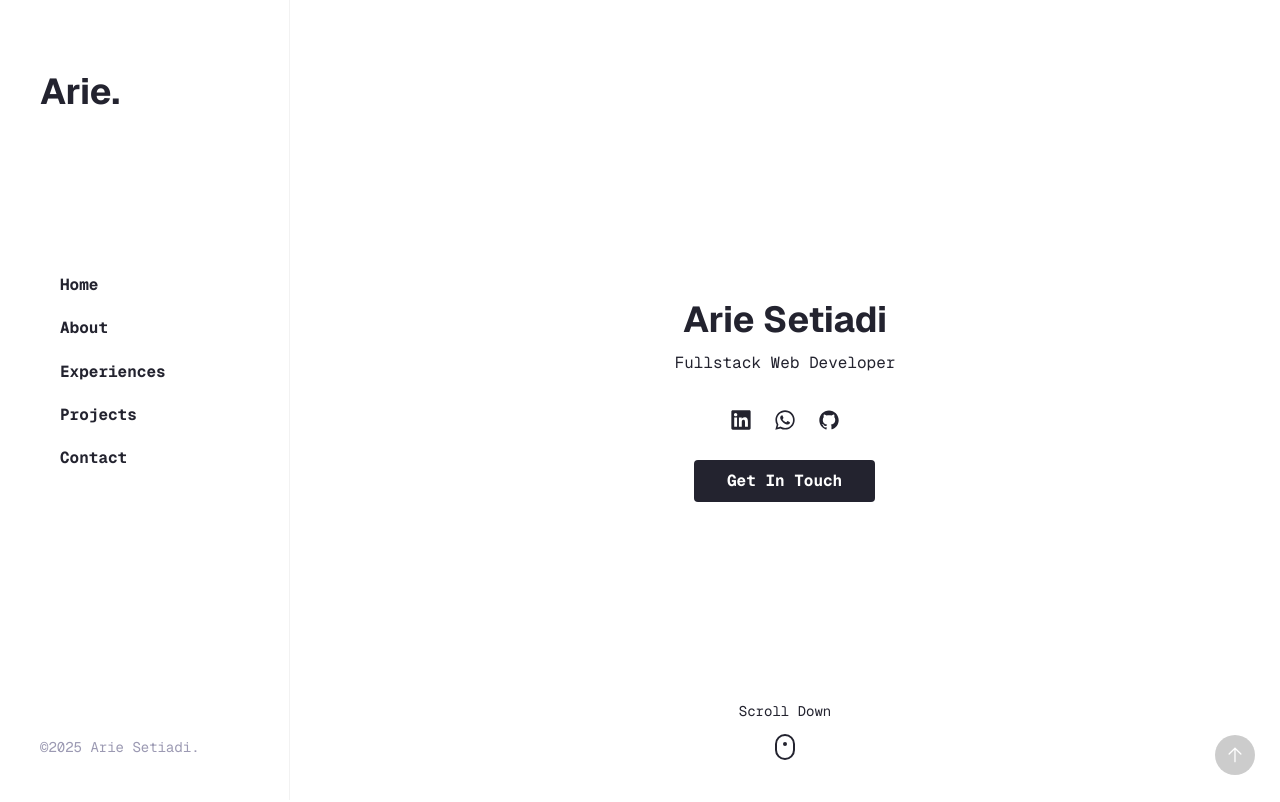
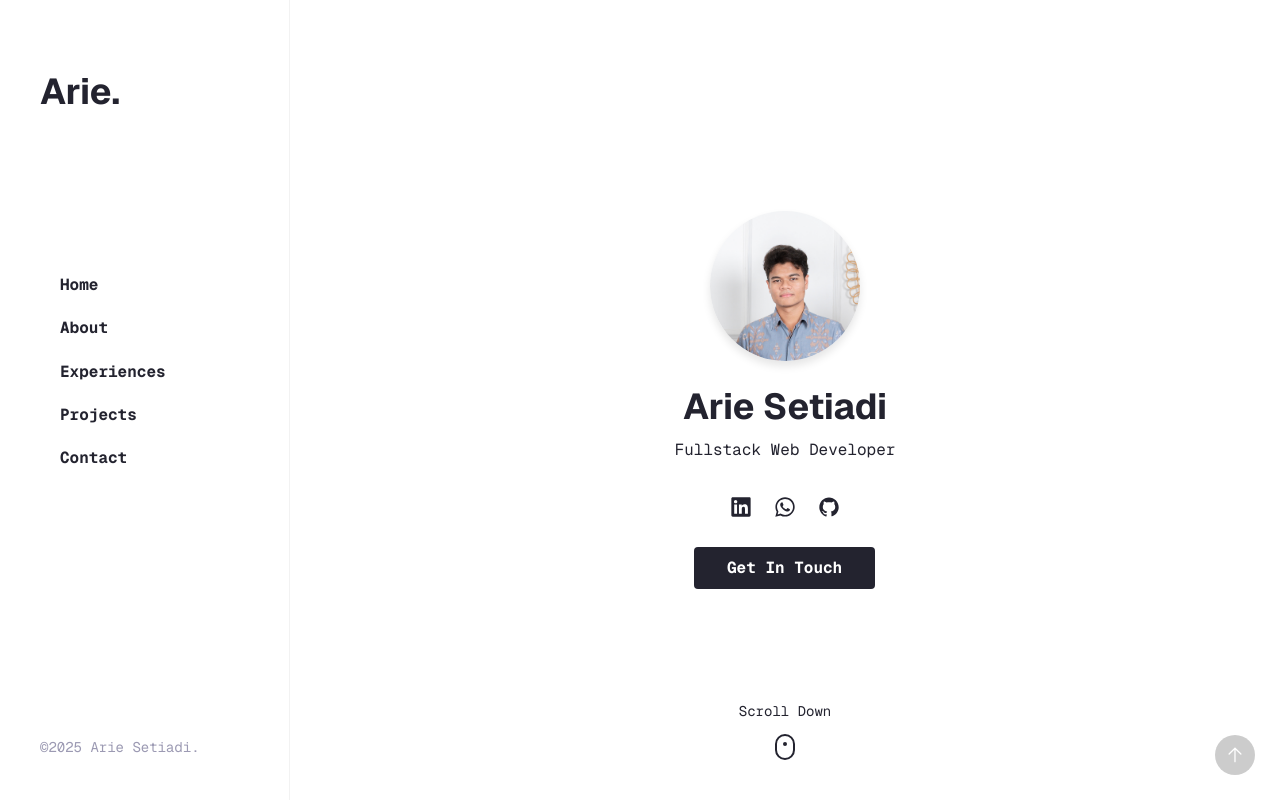
Before and after one commit to arieesetiadi/portfolio-v1-web, a Next.js app: page / in a window 1280 px wide. Shown: the top 802 px of the page. Built offline with nearby package versions, Linux system fonts and the light colour scheme.

Commit message:
add profile on hero section

```diff
--- a/src/app/(home)/data.json
+++ b/src/app/(home)/data.json
@@ -9,7 +9,8 @@
         "instagram": "arieesetiadi",
         "codewars": null,
         "about": "Fullstack developer with 3+ years building production web applications — from REST APIs in Laravel and NestJS to React frontends and PostgreSQL-backed systems. I've shipped ERP modules, government platforms, and client-facing portals for Indonesian companies, and I'm currently targeting remote roles at product-focused companies in Europe and the US.",
-        "resume": "/attachments/resume.pdf"
+        "resume": "/attachments/resume.pdf",
+        "profile": "/images/profiles/personal.png"
     },
     "skills": [
         {
--- a/src/app/(home)/section-hero.tsx
+++ b/src/app/(home)/section-hero.tsx
@@ -1,11 +1,27 @@
-import { Personal } from '@/lib/types';
+import { Personal } from "@/lib/types";
+import Image from "next/image";
 
 export default function SectionHero({ personal }: { personal: Personal }) {
   return (
     <section className="home d-flex light align-items-center" id="home">
       <div className="container">
         <div className="intro">
-          <h1 className="mb-2 mt-0">{personal.name}</h1>
+          {personal.profile && (
+            <div className="w-100 d-flex justify-content-center">
+              <div className="img-profile">
+                <Image
+                  src={personal.profile}
+                  alt="Profile Image"
+                  width={150}
+                  height={150}
+                />
+              </div>
+            </div>
+          )}
+
+          <h1 className={`mb-2 mt-0 ${personal.profile ? "mt-4" : ""}`}>
+            {personal.name}
+          </h1>
 
           <span>
             <span className="text-rotating">{personal.position}</span>
--- a/src/lib/types.ts
+++ b/src/lib/types.ts
@@ -16,6 +16,7 @@ export type Personal = {
   codewars: string;
   about: string;
   resume?: string;
+  profile?: string;
 };
 
 export type Skill = {
```
Also changed, not shown: public/images/profiles/personal.png (added), src/css/dist/style.css, src/css/dist/style.min.css.
